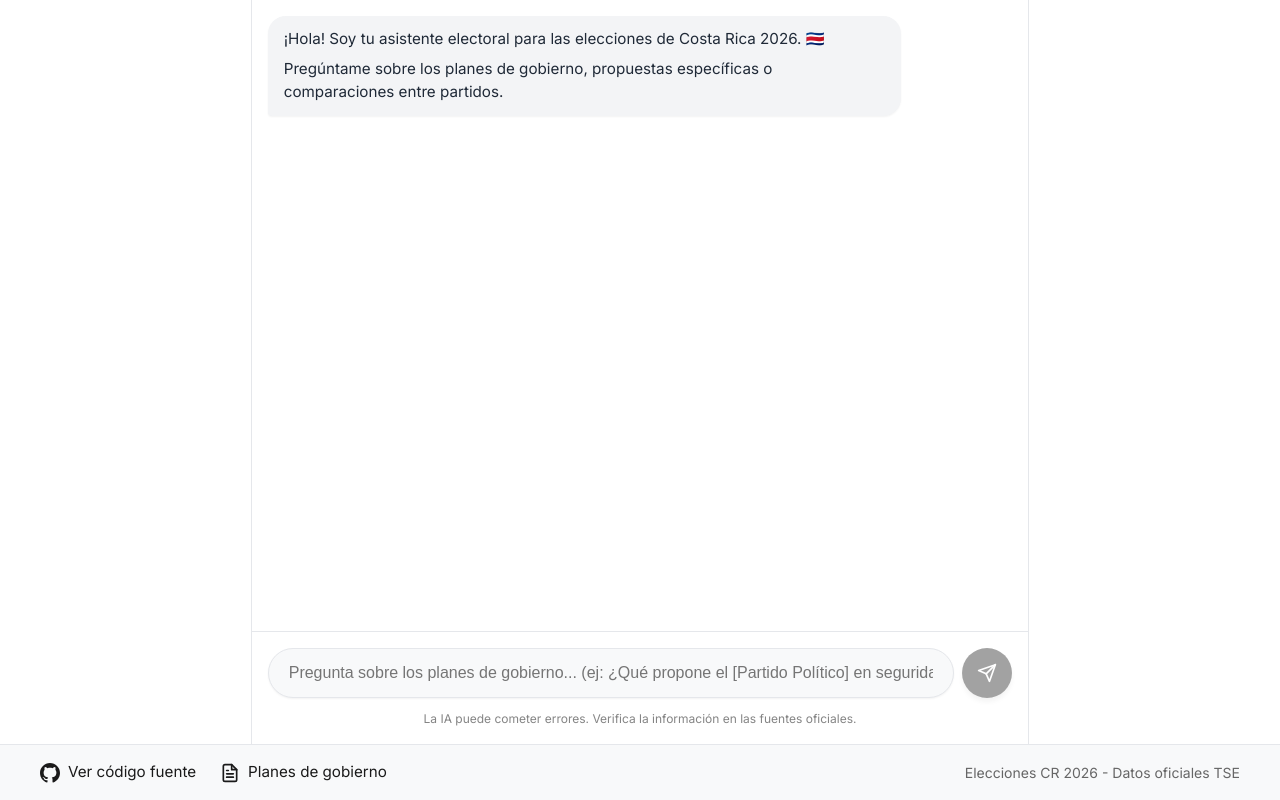
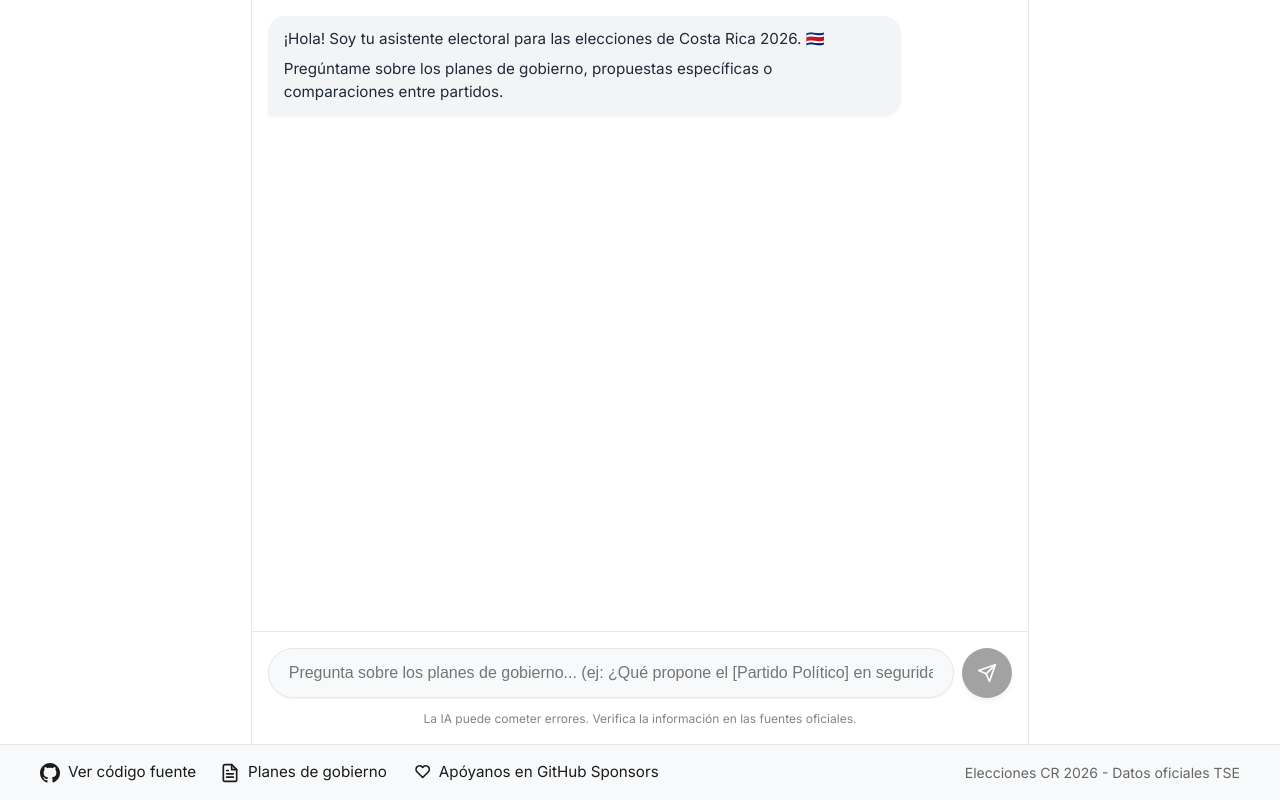
Before and after one commit to glizano/eleccionescr, an Astro site in the folder frontend/: page / in a window 1280 px wide. Built offline with nearby package versions, Linux system fonts and the light colour scheme; Astro itself is replaced by a stand-in of ours; no server answers.

Commit message:
feat: Add GitHub Sponsors link to footer for support

```diff
--- a/frontend/src/components/Footer.astro
+++ b/frontend/src/components/Footer.astro
@@ -28,6 +28,18 @@
           <polyline points="10 9 9 9 8 9"></polyline>
         </svg>
         Planes de gobierno
+      </a>
+
+      <a
+        href="https://github.com/sponsors/glizano"
+        target="_blank"
+        rel="noopener noreferrer"
+        class="footer-link"
+      >
+        <svg width="20" height="20" viewBox="0 0 24 24" fill="none" stroke="currentColor" stroke-width="2" stroke-linecap="round" stroke-linejoin="round">
+          <path d="M20.8 4.6c-1.5-1.7-4.2-1.8-5.9-.2l-.9.9-.9-.9c-1.7-1.6-4.4-1.5-5.9.2-1.6 1.7-1.5 4.5.2 6.2l6.6 6.6 6.6-6.6c1.7-1.7 1.8-4.5.2-6.2z"></path>
+        </svg>
+        Apóyanos en GitHub Sponsors
       </a>
     </div>
 
```
